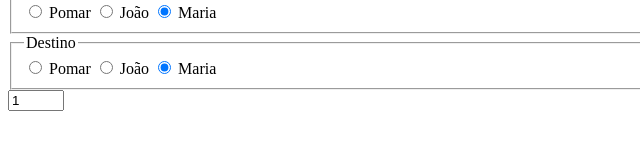
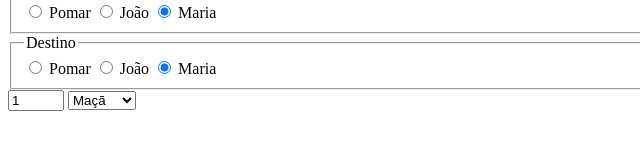
Before and after one commit to ufjf-dcc202/ufjf-dcc202-2023-3-b-atv12-r-santrovitsch, a website: page index.html in a window 1280 px wide. Shown: the part 135-284 px from the top of the page, 0-640 px from the left. Drawn offline with Linux system fonts and the light colour scheme.

Commit message:
criei as opções de fruta

```diff
--- a/index.html
+++ b/index.html
@@ -43,6 +43,10 @@
                     </label>
                 </fieldset>
                 <input type="number" name="quantidade" value="1" min="0" max="12" step="1">
+                <select name="fruta">
+                    <option value="maca">Maçã</option>
+                    <option value="pera">Pera</option>
+                    <option value="banana">Banana</option>
             </form>
         </section>
         <section>
```
